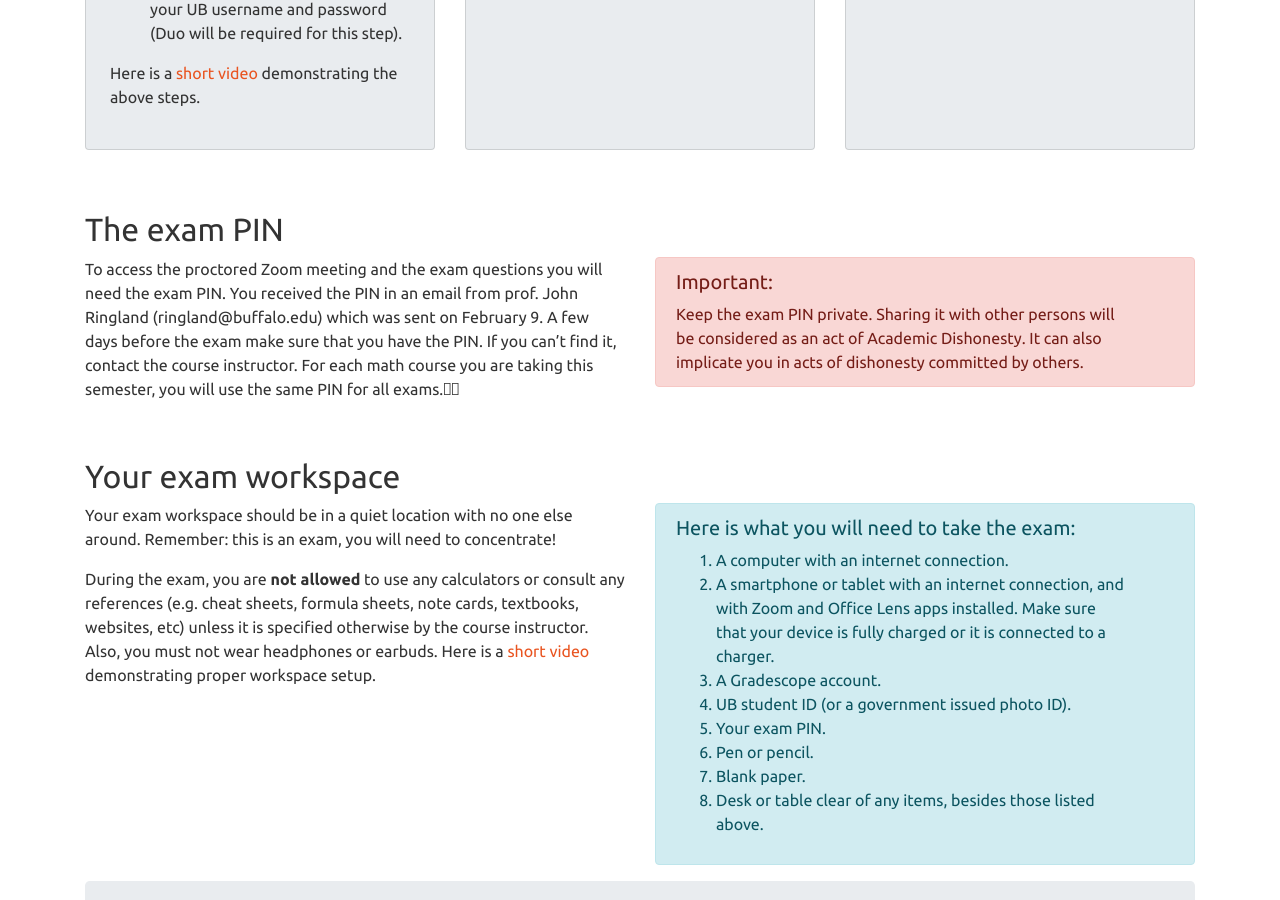
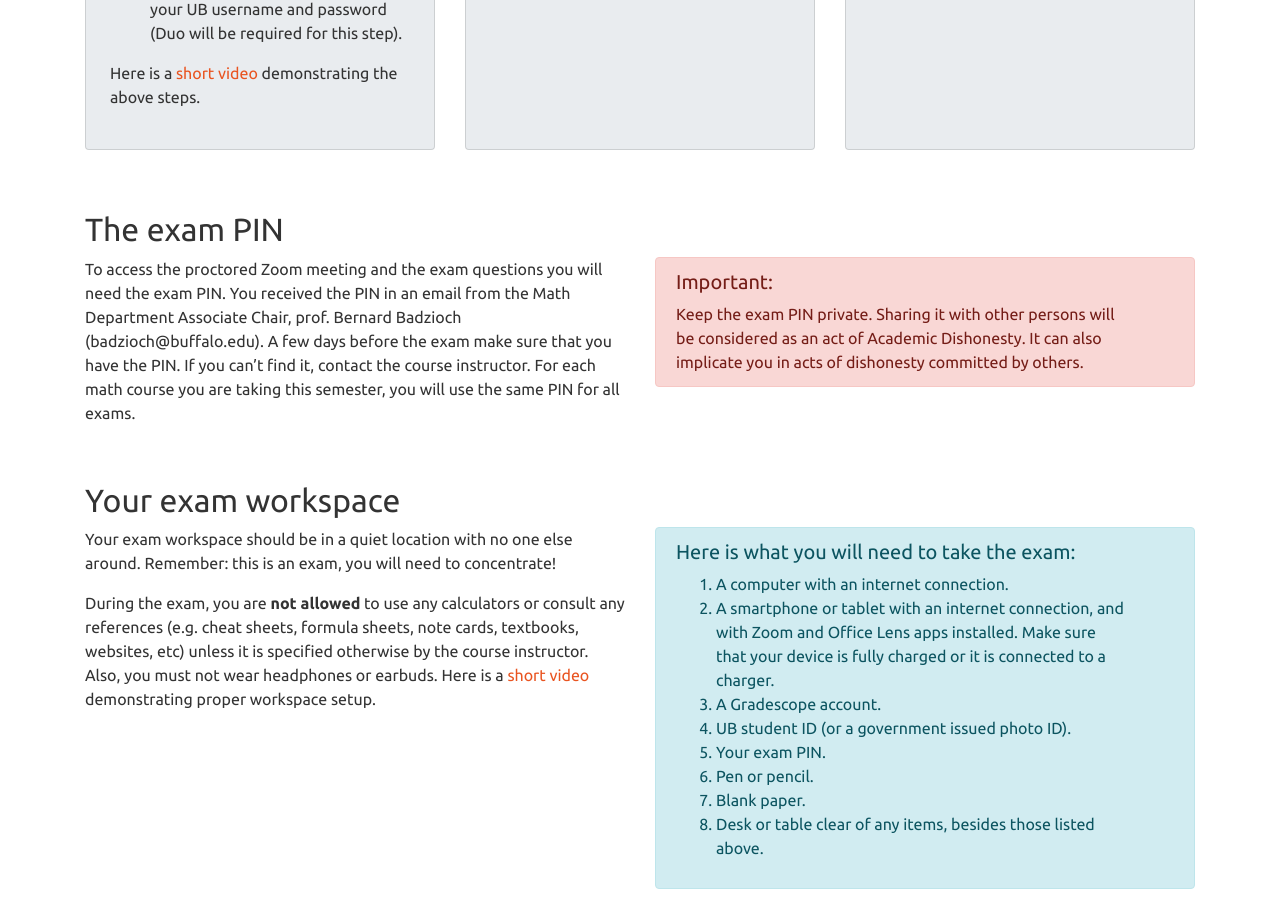
Before and after one commit to ub-math/exam_guides, a Jekyll site: the page built from docs/index.md, in a window 1280 px wide and 900 px high, scrolled down 1468 px. Built offline with Jekyll 4.4.1, drawn with Linux system fonts in a browser that asks for light colours; grey boxes are pictures that could not be loaded.

Commit message:
Update index.md

```diff
--- a/docs/index.md
+++ b/docs/index.md
@@ -127,11 +127,9 @@ Math Department staff members proctor the exams via students' smartphone/tablet
       <p>
         To access the proctored Zoom meeting and the exam questions you will need the exam PIN. You received the PIN in
         an
-        email from prof. John Ringland (ringland@buffalo.edu) which was sent on February 9. A few days before the exam
-        make
-        sure that you have the PIN. If you can’t find it, contact the course instructor. For each math course you are
-        taking this
-        semester, you will use the same PIN for all exams.
+        email from the Math Department Associate Chair, prof. Bernard Badzioch (badzioch@buffalo.edu).
+        A few days before the exam make sure that you have the PIN. If you can’t find it, contact the course instructor.
+        For each math course you are taking this semester, you will use the same PIN for all exams.
       </p>
     </div>
     <br />
```
